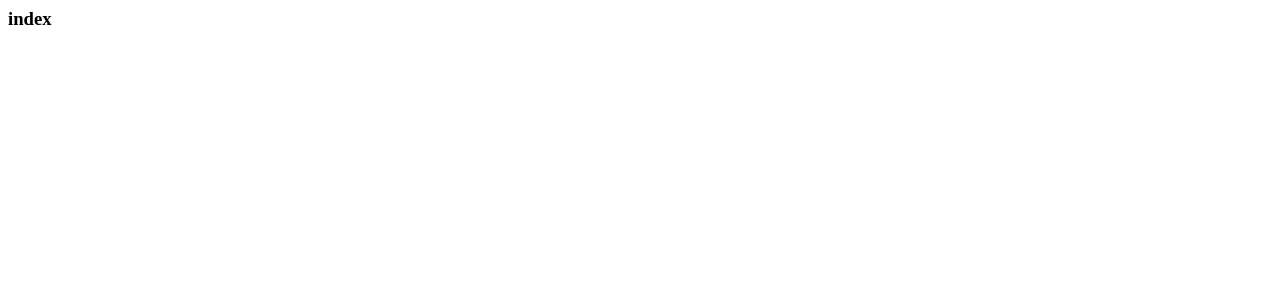
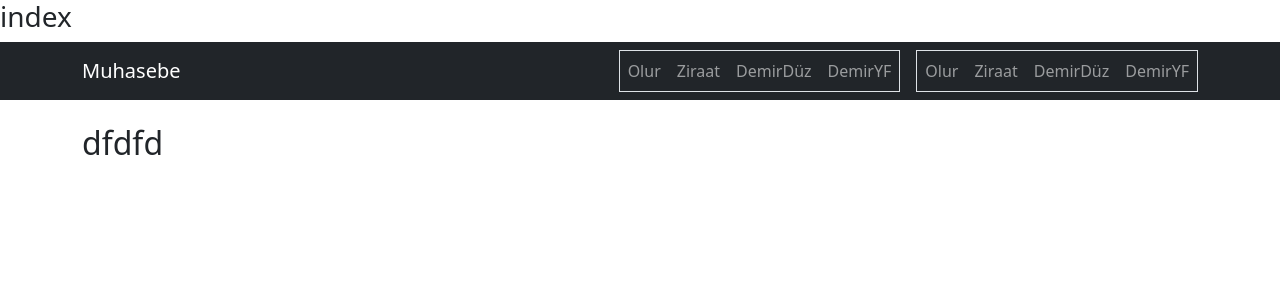
Before and after one commit to Yuziba/muhasebe04, a Django app: page / in a window 1280 px wide. Before the commit the part shown is almost empty. Shown: the top 300 px of the page. Run offline with Django 5.2, Linux system fonts and the light colour scheme.

Commit message:
menu alani duzenledni

```diff
--- a/appmuhasebe/templates/appmuhasebe/index.html
+++ b/appmuhasebe/templates/appmuhasebe/index.html
@@ -1 +1,7 @@
 <h3>index</h3>
+{% extends "base.html" %}
+{% block content %}
+<div class="container">
+    <h2>dfdfd</h2>
+</div>
+{% endblock %}
--- a/templates/base.html
+++ b/templates/base.html
@@ -9,27 +9,49 @@
 </head>
 <body>
     <nav class="navbar navbar-expand-md navbar-dark bg-dark mb-4">
-        <div class="container-fluid">
-          <a class="navbar-brand" href="#">Top navbar</a>
+      <div class="container"> <!-- eski hali: <div class="container-fluid">-->
+        <a class="navbar-brand" href="#">Muhasebe</a>
           <button class="navbar-toggler" type="button" data-bs-toggle="collapse" data-bs-target="#navbarCollapse" aria-controls="navbarCollapse" aria-expanded="false" aria-label="Toggle navigation">
             <span class="navbar-toggler-icon"></span>
           </button>
           <div class="collapse navbar-collapse" id="navbarCollapse">
-            <ul class="navbar-nav me-auto mb-2 mb-md-0">
+            <!--Kayıt Defteri-->
+            <ul class="navbar-nav ms-auto mb-2 mb-md-0 " >  <!--class:ms yapilarak saga yaslama yapildi-->
+              <ul class="navbar-nav ms-auto mb-2 mb-md-0 border border-md-none">
+                <li class="nav-item ">
+                  <a class="nav-link" aria-current="page" href="#">Olur</a>
+                </li>
+                <li class="nav-item">
+                  <a class="nav-link" aria-current="page" href="#">Ziraat</a>
+                </li>
+                <li class="nav-item">
+                  <a class="nav-link" aria-current="page" href="#">DemirDüz</a>
+                </li>
+                <li class="nav-item">
+                  <a class="nav-link" aria-current="page" href="#">DemirYF</a>
+                </li>
+              </ul>
+              <!--Ara boşluk bırakıldı-->
               <li class="nav-item">
-                <a class="nav-link active" aria-current="page" href="#">Home</a>
+                <a class="nav-link" aria-current="page" href="#"></a>
               </li>
-              <li class="nav-item">
-                <a class="nav-link" href="#">Link</a>
-              </li>
-              <li class="nav-item">
-                <a class="nav-link disabled" aria-disabled="true">Disabled</a>
-              </li>
+              <!--Dosya Yedekleme Alanı-->
+              <ul class="navbar-nav ms-auto mb-2 mb-md-0 border border-md-none">
+
+                <li class="nav-item">
+                  <a class="nav-link" aria-current="page" href="#">Olur</a>
+                </li>
+                <li class="nav-item">
+                  <a class="nav-link" aria-current="page" href="#">Ziraat</a>
+                </li>
+                <li class="nav-item">
+                  <a class="nav-link" aria-current="page" href="#">DemirDüz</a>
+                </li>
+                <li class="nav-item">
+                  <a class="nav-link" aria-current="page" href="#">DemirYF</a>
+                </li>
+              </ul>
             </ul>
-            <form class="d-flex" role="search">
-              <input class="form-control me-2" type="search" placeholder="Search" aria-label="Search">
-              <button class="btn btn-outline-success" type="submit">Search</button>
-            </form>
           </div>
         </div>
       </nav>
```
